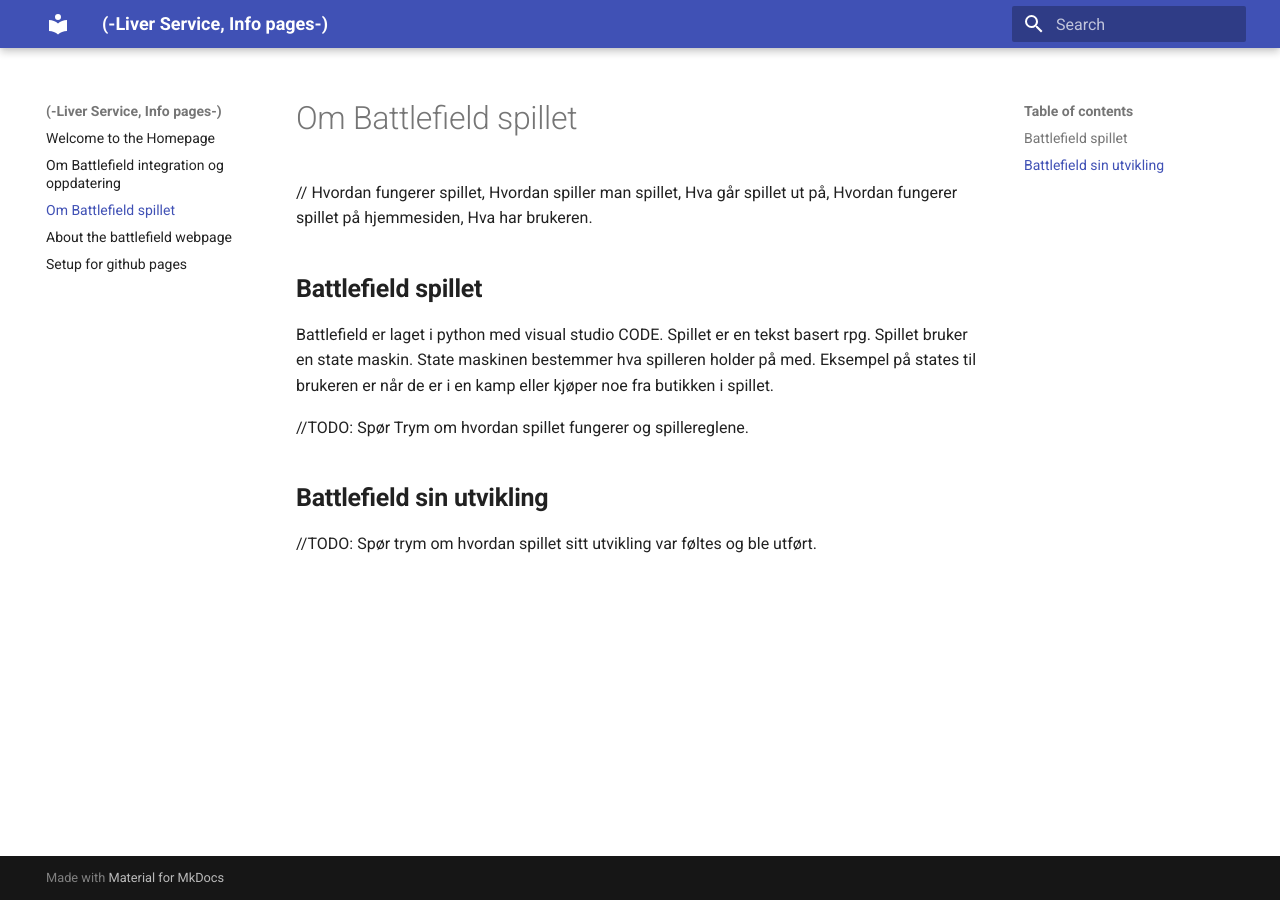
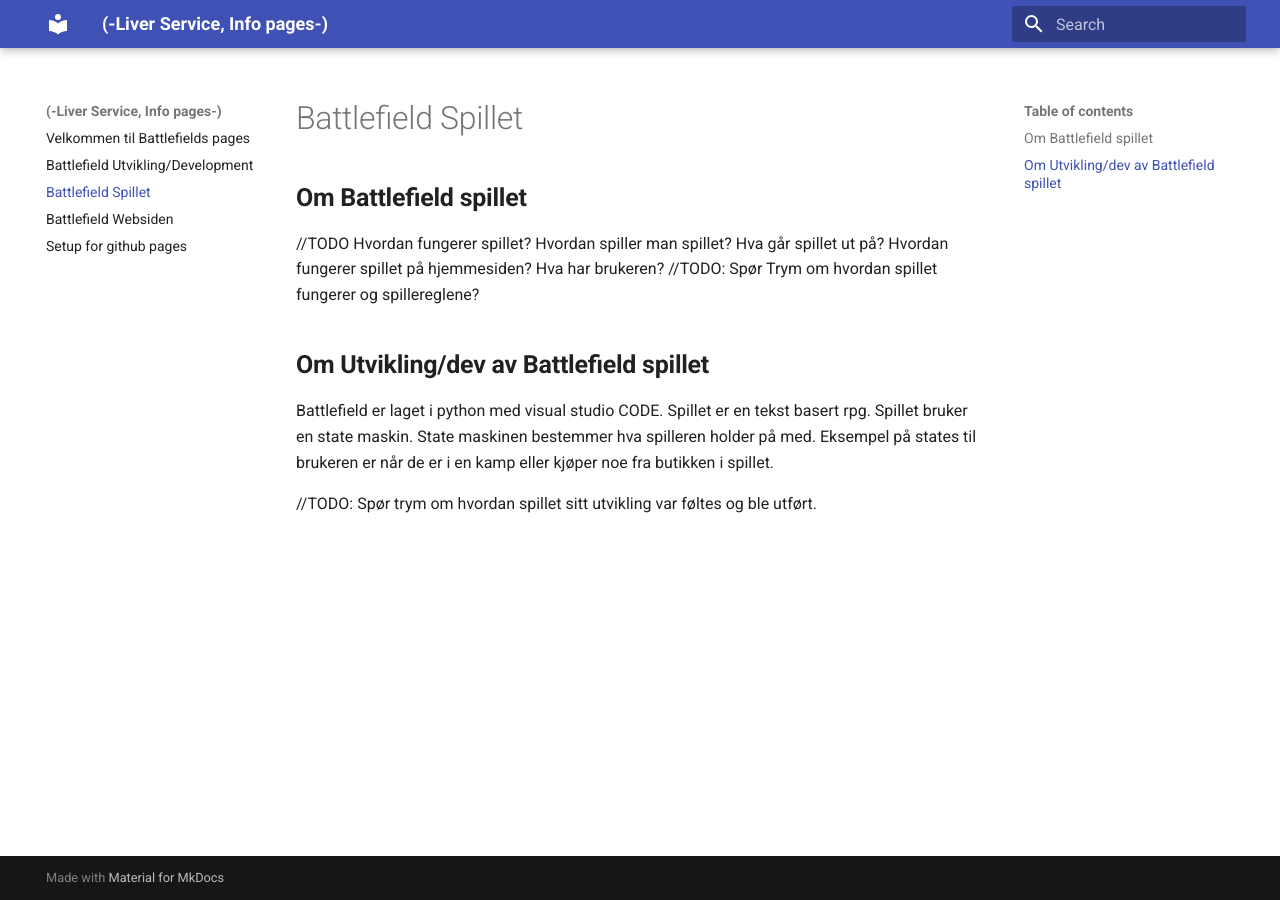
Before and after one commit to NikoWorldMan/Liver-Service, an MkDocs documentation site: the page built from Pages/docs/Battlefield game.md, in a window 1280 px wide. Built offline with MkDocs 1.6.1 and Material for MkDocs 9.7.7, drawn with Linux system fonts in a browser that asks for light colours.

Commit message:
The big push

```diff
--- a/Pages/docs/Battlefield CICD.md
+++ b/Pages/docs/Battlefield CICD.md
@@ -1,13 +1,20 @@
-# Om Battlefield integration og oppdatering
+# Battlefield Utvikling/Development
+
+## **Om Battlefield integration og oppdatering**
+
+
 
 //TODO: Hvordan opplastes forandringer? (Webside, prosjektet, github, arbeid),
 //TODO: Skriv om, Hvordan blir spillet oppdatert og publisert, få prosjektet ut I verden.
 
 ## **Battlefield Utvikling**
 
+
+
 //TODO: Skriv om, Hvordan ble spillet utviklet, Selve spill prosjektet.
-
 
 ## **Battlefield kommunikasjon**
 
+
+
 //TODO: Skrive om, Hvordan kommuniserer de forskjellige delene av prosjektet, Hva brukte vi for å jobbe sammen, Hvordan var kommunikasjonen blant gruppen, Hva ble gjort for å øke produktivitet og kommunikasjon.
--- a/Pages/docs/Battlefield game.md
+++ b/Pages/docs/Battlefield game.md
@@ -1,13 +1,15 @@
-# Om Battlefield spillet
+# Battlefield Spillet
 
-// Hvordan fungerer spillet, Hvordan spiller man spillet, Hva går spillet ut på, Hvordan fungerer spillet på hjemmesiden, Hva har brukeren.
+## **Om Battlefield spillet**
 
-## **Battlefield spillet**
+
+
+//TODO Hvordan fungerer spillet? Hvordan spiller man spillet? Hva går spillet ut på? Hvordan fungerer spillet på hjemmesiden? Hva har brukeren?
+//TODO: Spør Trym om hvordan spillet fungerer og spillereglene?
+
+## **Om Utvikling/dev av Battlefield spillet**
 
 Battlefield er laget i python med visual studio CODE. Spillet er en tekst basert rpg. Spillet bruker en state maskin. State maskinen bestemmer hva spilleren holder på med. Eksempel på states til brukeren er når de er i en kamp eller kjøper noe fra butikken i spillet.
 
-//TODO: Spør Trym om hvordan spillet fungerer og spillereglene.
-
-## **Battlefield sin utvikling**
 
 //TODO: Spør trym om hvordan spillet sitt utvikling var føltes og ble utført.
--- a/Pages/docs/Battlefield webpage.md
+++ b/Pages/docs/Battlefield webpage.md
@@ -1,12 +1,18 @@
-# About the battlefield webpage
+# Battlefield Websiden
+
+
+
+## **Om Battlefield hjemsiden**
+
+
+
+//TODO: Hvordan samhandler/gjør brukeren ting på nettsiden, Hva kan brukeren gjøre på nettsiden.
 
 ## **Development Battlefield hjemsiden**
 
-//TODO: Hva har burkeren adgang til på battlefields hjemsiden.
 
-## **Om Battlefield hjemsiden**
 
-//TODO: Hvordan samhandler/gjør brukeren ting på nettsiden, Hva kan brukeren gjøre på nettsiden.
+//TODO: Hva har burkeren adgang til på battlefields hjemsiden? Hvordan er informasjonen på nettsiden delt opp? Hvordan gjør nettsiden det enkelt og brukervennligt for spilleren til å spille spillet?
 
 ### **Om battlefield prosjektet**
 Battlefield hjemsiden er laget for å være en enkel måte for spilleren til å samhandle med spillet Battlefield. Battlefield hjemsiden gjør at spilleren kan skrive for å samhandle mellom nettsiden og spillet battlefield. Når spilleren skriver sitt input til hjemsiden, gjennom hjemsiden sin konsol blir inputet til spilleren sent til spillet. Informasjon fra spillet blir lastet opp og sent til Battlefield hjemsiden.
--- a/Pages/docs/index.md
+++ b/Pages/docs/index.md
@@ -1,4 +1,6 @@
-# Welcome to the Homepage
+# Velkommen til Battlefields pages
+
+Har can do lese om de forskjellige om delene av prosjektet Battlefield
 
 ## **Liver-Service.**
 Local Nerds attempt to communicate.
@@ -6,4 +8,5 @@ Local Nerds attempt to communicate.
 
 # **Battlefield: Chronicles of the Fighter Party**
 
+
 l
```
Also changed, not shown: Pages/docs/Dev page, Github pages.md (+2 -2 lines).
